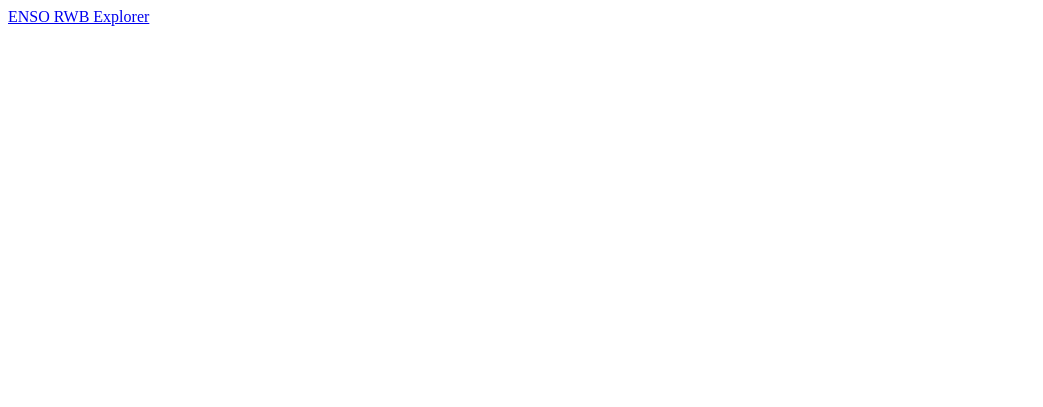
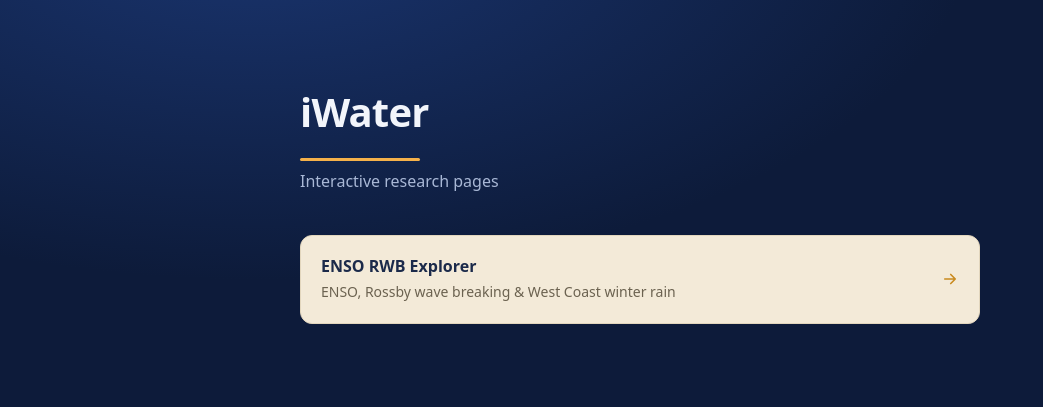
Before and after one commit to jmryoo/water, a plain HTML site: page index.html in a window 1280 px wide. Shown: the whole page, without its empty margins (0-1043 px from the left). Drawn offline with Linux system fonts and the light colour scheme.

Commit message:
update index.html

```diff
--- a/index.html
+++ b/index.html
@@ -1,9 +1,39 @@
-<html>
-  <head>
-    <title>Water</title>
-  </head>
+<!doctype html>
+<html lang="en">
+<head>
+<meta charset="utf-8">
+<meta name="viewport" content="width=device-width, initial-scale=1">
+<title>iWater</title>
+<style>
+:root{--bg:#0d1b3a;--card:#f3ead8;--cardfg:#1b2a4a;--cardmuted:#6b6250;--fg:#f2f5fb;--muted:#a9b8d6;--border:#24407a;--accent:#f5b14a}
+*{box-sizing:border-box}
+body{margin:0;min-height:100vh;background:radial-gradient(1200px 600px at 20% -10%,#1a3570 0%,transparent 60%),var(--bg);color:var(--fg);font:16px/1.6 system-ui,-apple-system,"Segoe UI",Roboto,sans-serif;-webkit-font-smoothing:antialiased}
+main{max-width:720px;margin:0 auto;padding:80px 20px}
+h1{font-size:40px;letter-spacing:-.02em;margin:0 0 8px}
+.sub{color:var(--muted);margin:0 0 40px}
+.list{display:grid;gap:12px}
+.item{display:flex;justify-content:space-between;align-items:center;gap:16px;padding:18px 20px;background:var(--card);border:1px solid var(--border);border-radius:12px;color:var(--cardfg);border-color:#e2d6bd;text-decoration:none;transition:border-color .15s,transform .15s}
+.item:hover{border-color:var(--accent);background:#f8f1e3;transform:translateY(-1px)}
+h1::after{content:"";display:block;width:120px;height:3px;border-radius:2px;background:var(--accent);margin-top:14px}
+.item b{display:block;font-weight:600}
+.item span{color:var(--cardmuted);font-size:14px}
+.item svg{flex:none;width:18px;height:18px;color:#c98a1e}
+</style>
+</head>
+<body>
+<main>
+  <h1>iWater</h1>
+  <p class="sub">Interactive research pages</p>
 
-  <body>
-    <a href="seasonal_outlook/enso_rwb_explorer_NMME.html">ENSO RWB Explorer</a>
-  </body>
+  <div class="list">
+    <a class="item" href="seasonal_outlook/enso_rwb_explorer_NMME.html">
+      <div>
+        <b>ENSO RWB Explorer</b>
+        <span>ENSO, Rossby wave breaking &amp; West Coast winter rain</span>
+      </div>
+      <svg viewBox="0 0 24 24" fill="none" stroke="currentColor" stroke-width="2.2" stroke-linecap="round" stroke-linejoin="round"><path d="M5 12h14M13 6l6 6-6 6"/></svg>
+    </a>
+  </div>
+</main>
+</body>
 </html>
```
